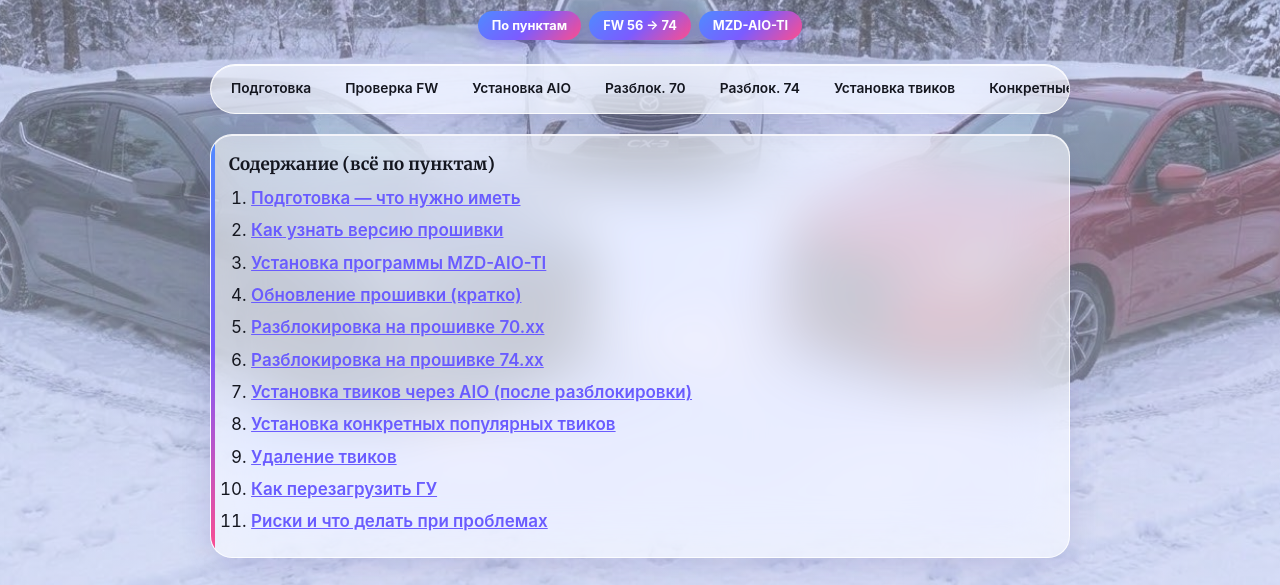
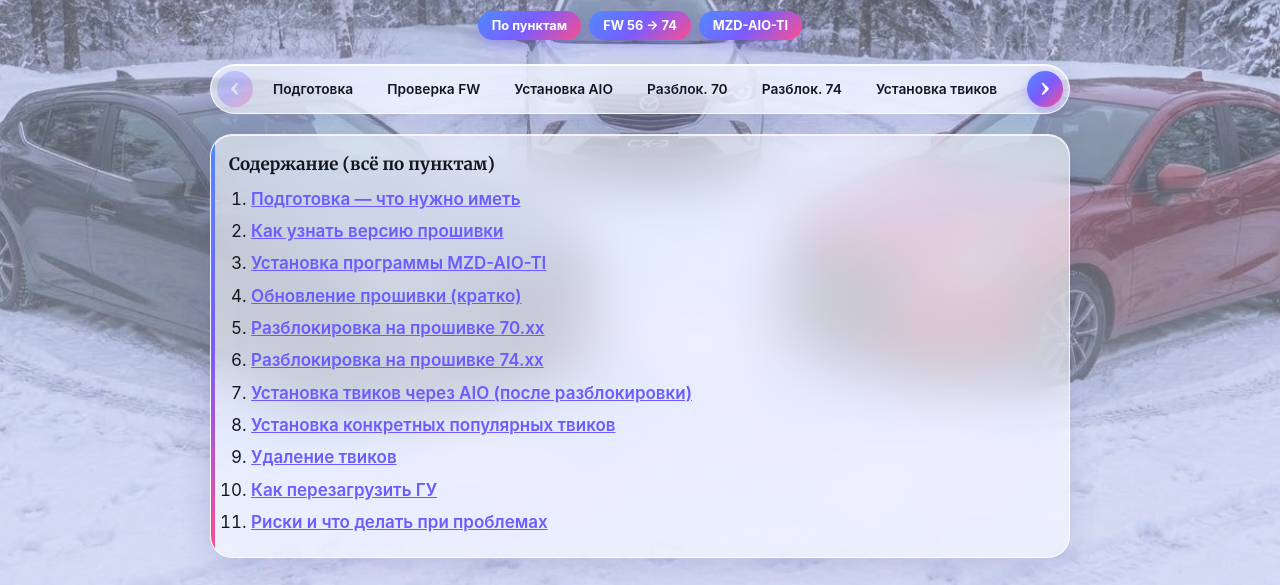
Before and after one commit to z2gkphsdc9-tech/Mazda-DIesel, a plain HTML site: page mzd-tweaks.html in a window 1280 px wide. Shown: the part 207-792 px from the top of the page. Drawn offline with Linux system fonts and the light colour scheme.

Commit message:
Add files via upload

```diff
--- a/mzd-tweaks.html
+++ b/mzd-tweaks.html
@@ -37,8 +37,14 @@ h1,h2,h3,h4{font-family:var(--f-head)}
 
 /* навигация */
 nav{position:sticky;top:max(8px,env(safe-area-inset-top));z-index:50;margin:16px 0 0}
-nav .container{display:flex;gap:6px;overflow-x:auto;padding:6px;background:var(--glass);border:1px solid var(--edge);border-radius:99px;box-shadow:var(--shadow);-webkit-backdrop-filter:blur(26px) saturate(1.8);backdrop-filter:blur(26px) saturate(1.8);scrollbar-width:none}
-nav .container::-webkit-scrollbar{display:none}
+nav .container{display:flex;align-items:center;gap:6px;overflow:hidden;padding:6px;background:var(--glass);border:1px solid var(--edge);border-radius:99px;box-shadow:var(--shadow);-webkit-backdrop-filter:blur(26px) saturate(1.8);backdrop-filter:blur(26px) saturate(1.8);scrollbar-width:none}
+.navlinks{display:flex;gap:6px;flex:1;min-width:0;overflow-x:auto;scroll-behavior:smooth;scrollbar-width:none}
+.navlinks::-webkit-scrollbar{display:none}
+.navarrow{display:none;flex:none;width:36px;height:36px;border:0;border-radius:50%;background:var(--grad);color:#fff;font:700 1.5rem/1 var(--f-head);cursor:pointer;padding:0 0 3px;align-items:center;justify-content:center;box-shadow:0 4px 12px rgba(123,92,255,.4);transition:transform .2s cubic-bezier(.3,1.4,.5,1),opacity .2s}
+.navarrow:active{transform:scale(.9)}
+.navarrow:disabled{opacity:.3;cursor:default;box-shadow:none}
+.navarrow[hidden]{display:none!important}
+@media (min-width:900px){.navarrow{display:flex}}
 nav a{flex:none;color:var(--ink);text-decoration:none;font-size:.86rem;font-weight:600;padding:7px 14px;border-radius:99px;transition:background .2s,transform .2s cubic-bezier(.3,1.4,.5,1)}
 nav a:hover{background:var(--chip)}
 nav a:active{transform:scale(.94)}
@@ -106,7 +112,9 @@ pre code{background:none;padding:0}
 
   <nav>
     <div class="container">
-      <a href="#prepare">Подготовка</a>
+      <button class="navarrow" id="navPrev" type="button" aria-label="Прокрутить влево">‹</button>
+      <div class="navlinks" id="navLinks">
+        <a href="#prepare">Подготовка</a>
       <a href="#check-fw">Проверка FW</a>
       <a href="#aio">Установка AIO</a>
       <a href="#unlock70">Разблок. 70</a>
@@ -116,6 +124,8 @@ pre code{background:none;padding:0}
       <a href="#remove">Удаление</a>
       <a href="#reboot">Перезагрузка</a>
       <a href="#risks">Риски</a>
+      </div>
+      <button class="navarrow" id="navNext" type="button" aria-label="Прокрутить вправо">›</button>
     </div>
   </nav>
 
@@ -440,5 +450,25 @@ sh 74.sh</pre>
 
     </footer>
   </main>
+<script>
+(function(){
+  var box=document.getElementById('navLinks'),p=document.getElementById('navPrev'),n=document.getElementById('navNext');
+  if(!box||!p||!n)return;
+  function upd(){
+    var max=box.scrollWidth-box.clientWidth;
+    var need=max>2;
+    p.hidden=n.hidden=!need;
+    p.disabled=box.scrollLeft<=2;
+    n.disabled=box.scrollLeft>=max-2;
+  }
+  function go(d){box.scrollBy({left:d*Math.max(box.clientWidth*.7,150),behavior:'smooth'})}
+  p.addEventListener('click',function(){go(-1)});
+  n.addEventListener('click',function(){go(1)});
+  box.addEventListener('scroll',upd,{passive:true});
+  addEventListener('resize',upd);
+  upd();
+  setTimeout(upd,300);
+})();
+</script>
 </body>
 </html>
```
